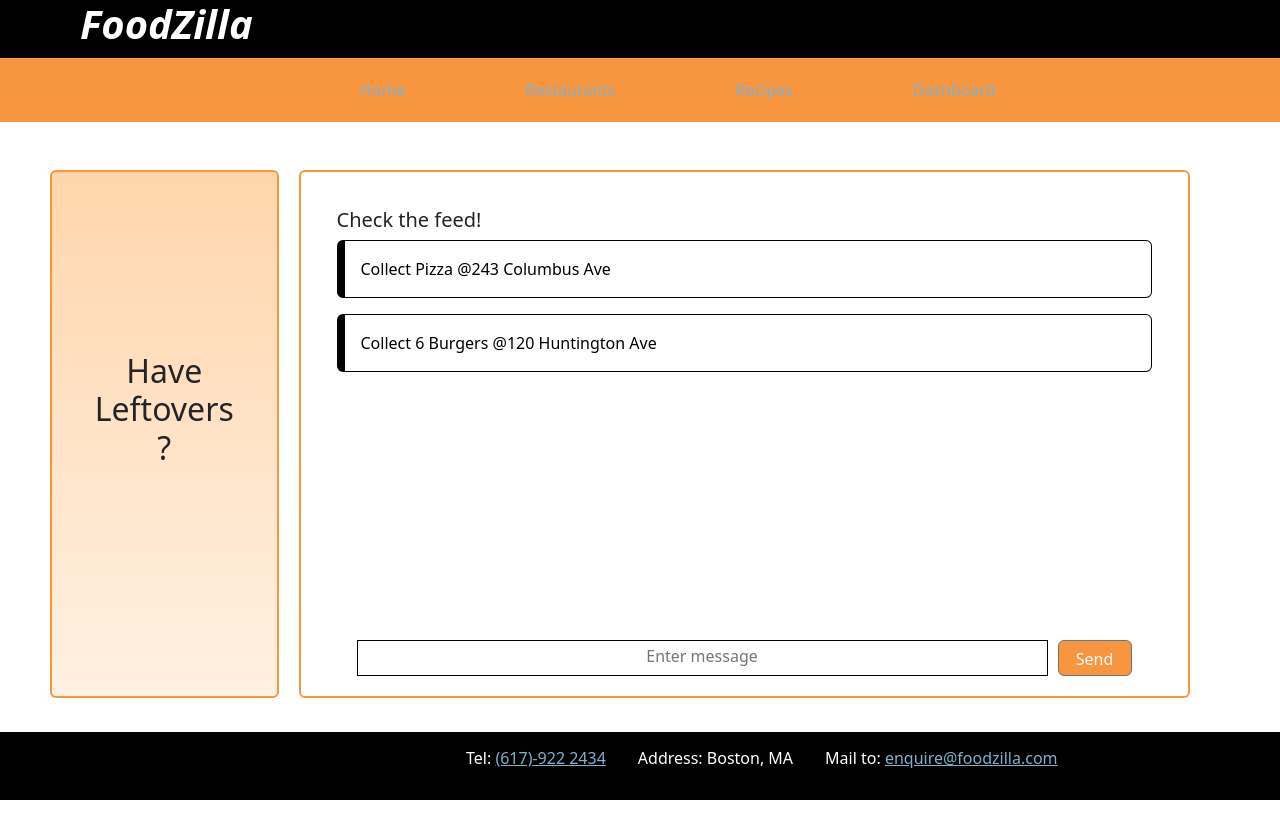
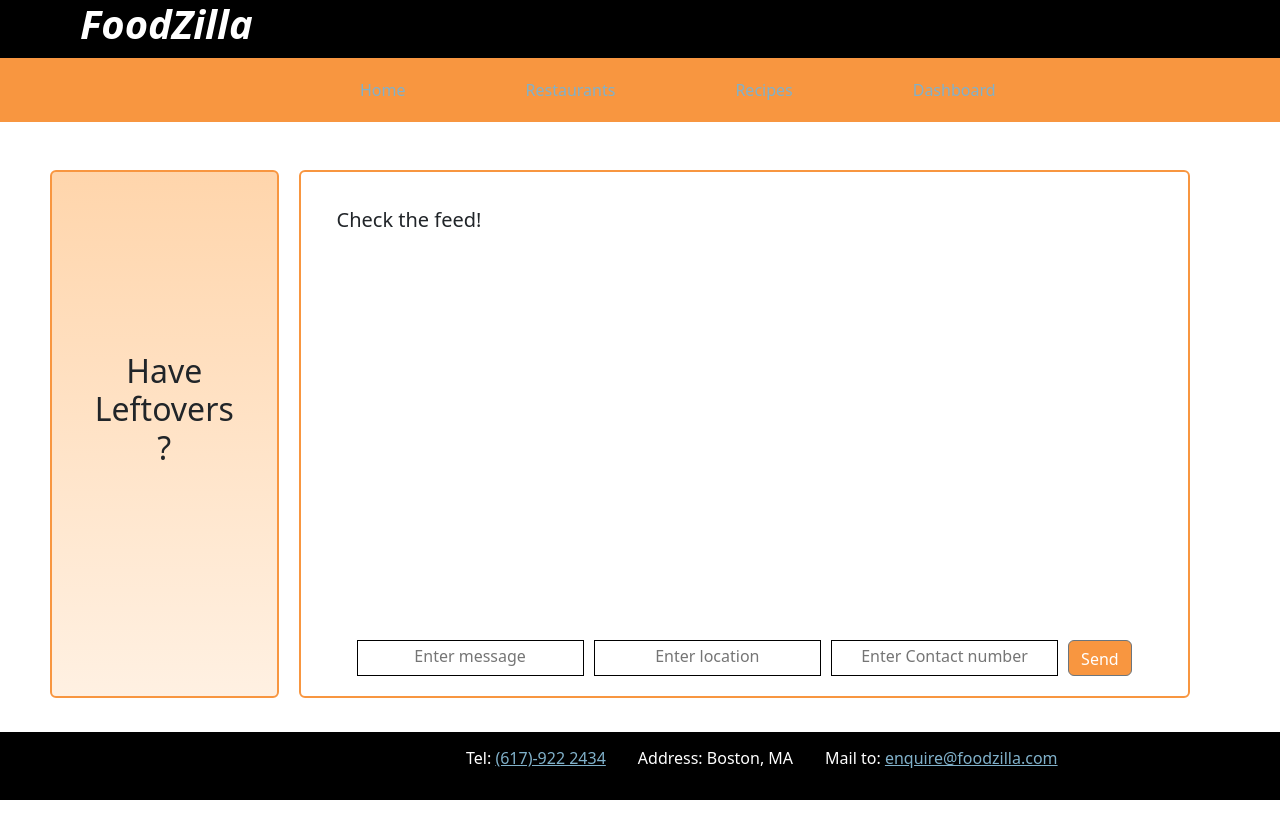
Before and after one commit to kkruthika6/foodzilla, a React (Create React App) app in the folder foodzilla-app/: page /dashboard in a window 1280 px wide. Built offline with nearby package versions, Linux system fonts and the light colour scheme.

Commit message:
Location and contact added in dashboard

```diff
--- a/foodzilla-app/src/pages/Dashboard/Dashboard.js
+++ b/foodzilla-app/src/pages/Dashboard/Dashboard.js
@@ -7,21 +7,22 @@ import { Link } from 'react-router-dom';
 import './Dashboard.css';
 
 function Dashboard() {
-    const initFeed = [
-        'Collect Pizza @243 Columbus Ave', 'Collect 6 Burgers @120 Huntington Ave'
-    ];
-
-    const [feed, setFeed] = useState(initFeed);
+    const [feed, setFeed] = useState([]);
     const [click, setClick] = useState(false);
 
     useEffect(() => {
         if (click === true) {
             const listdata = document.getElementById("ft").value;
+            const address = document.getElementById("location").value
+            const location = "http://maps.google.com/maps?q=" + encodeURIComponent(address);
+            const contact = document.getElementById("ph").value;
             const list = feed;
-            list.push(listdata);
+            list.push({info: listdata, loc: location, address: address, contact: contact});
             setFeed(list);
             setClick(false);
             document.getElementById("ft").value='';
+            document.getElementById("location").value='';
+            document.getElementById("ph").value='';
         }
     }, [click])
 
@@ -56,16 +57,20 @@ function Dashboard() {
                                 <Card.Title>Check the feed!</Card.Title>
                                 <Card.Text>
                                     <div className='feed'>
-                                        {feed !== [] ? feed.map((f) => {
+                                        {feed !== null ? feed.map((f) => {
                                             return(
                                             <Alert className='feedtext'>
-                                                {f}
+                                                {f.info + ' @ '}
+                                                <a href={f.loc} target="_blank">{f.address}</a><br/>{" Please contact on "}
+                                                <a href={"https://wa.me/" + f.contact}>{"Whatsapp"}</a>
                                             </Alert>
                                             )
                                         }) : null}
                                     </div>
                                     <div className='send'>
                                         <input type="text" placeholder='Enter message' id='ft' />
+                                        <input type="text" placeholder='Enter location' id='location' />
+                                        <input type="text" placeholder='Enter Contact number' id='ph' />
                                         <Button variant="secondary" className='sendbtn' onClick={() => {setClick(true)}}>Send</Button>
                                     </div>
                                 </Card.Text>
--- a/foodzilla-app/src/pages/Home/Home.js
+++ b/foodzilla-app/src/pages/Home/Home.js
@@ -2,11 +2,15 @@ import React from 'react';
 import { Link } from 'react-router-dom'
 
 function Home() {
+
+    const data = encodeURIComponent("235 Park Dr")
+
     return (
         <>
-        <h1>HOME</h1>
-        <Link to='/userlogin'>User Login</Link>
-        <Link to='/ownerlogin'>Owner Login</Link>
+            <h1>HOME</h1>
+            <Link to='/userlogin'>User Login</Link>
+            <Link to='/ownerlogin'>Owner Login</Link>
+            <p>{"http://maps.google.com/maps?q=" +data}</p>
         </>
 
     );
```
